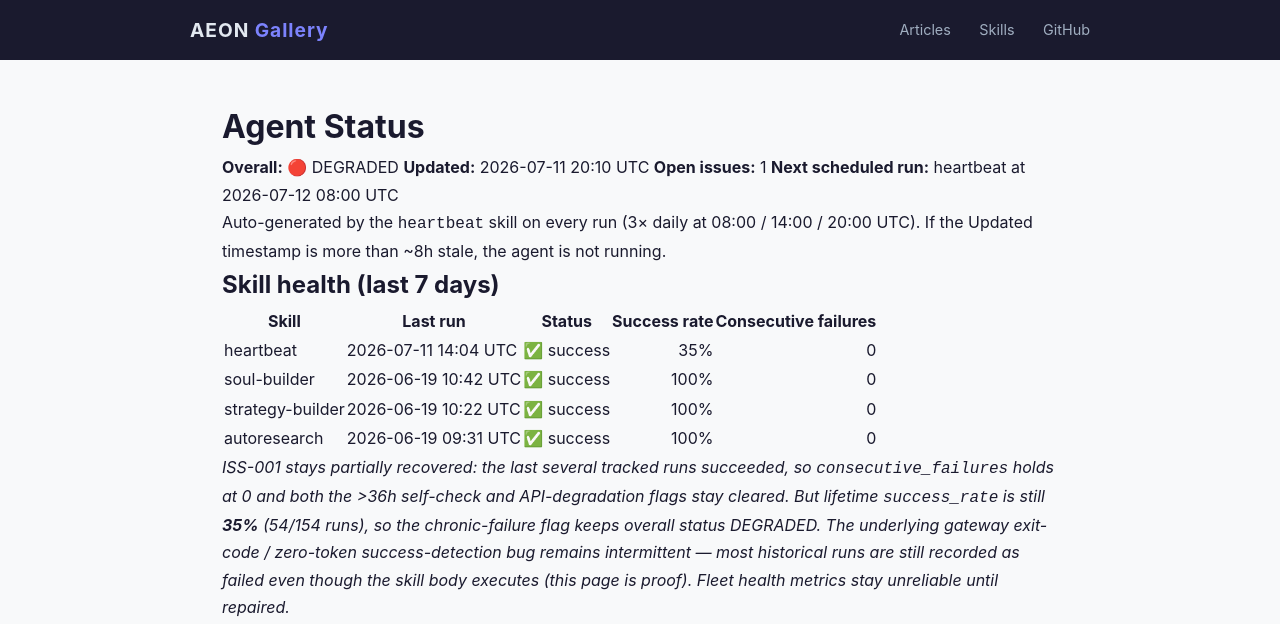
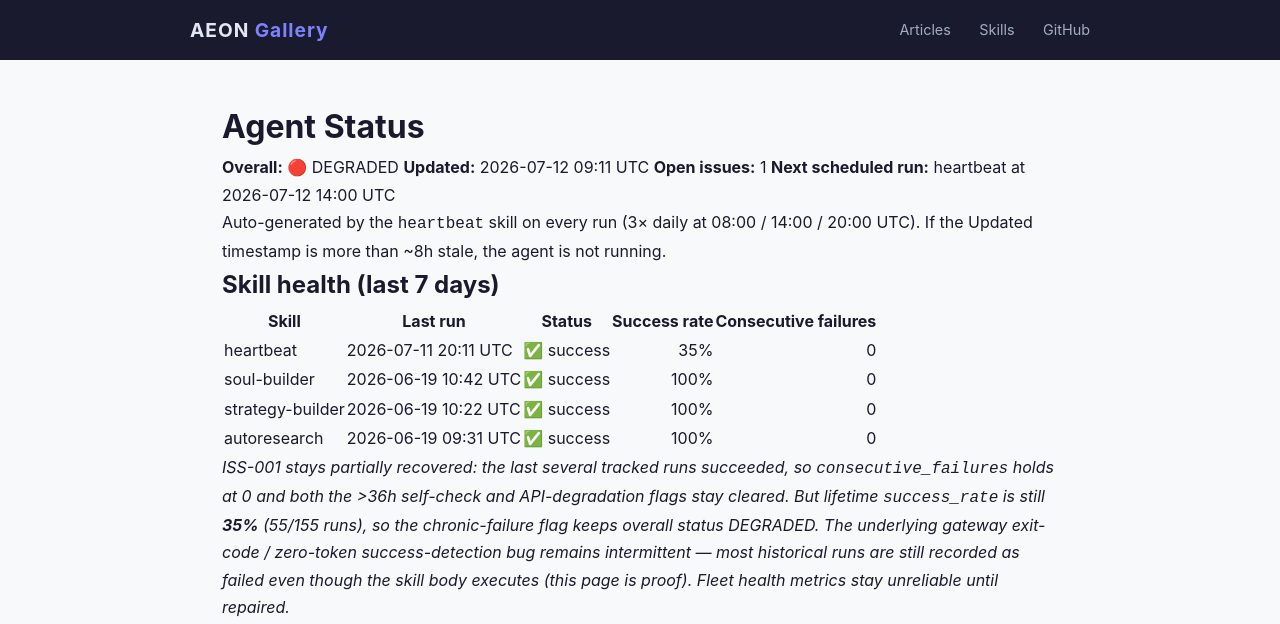
Before and after one commit to RickCrosschain/aeon, a Jekyll site: the page built from docs/status.md, in a window 1280 px wide. Shown: the top 624 px of the page. Built offline with Jekyll 4.4.1, drawn with Linux system fonts in a browser that asks for light colours.

Commit message:
chore(heartbeat): auto-commit 2026-07-12

```diff
--- a/docs/status.md
+++ b/docs/status.md
@@ -7,9 +7,9 @@
 # Agent Status
 
 **Overall:** 🔴 DEGRADED
-**Updated:** 2026-07-11 20:10 UTC
+**Updated:** 2026-07-12 09:11 UTC
 **Open issues:** 1
-**Next scheduled run:** heartbeat at 2026-07-12 08:00 UTC
+**Next scheduled run:** heartbeat at 2026-07-12 14:00 UTC
 
 Auto-generated by the `heartbeat` skill on every run (3× daily at 08:00 / 14:00 / 20:00 UTC). If the Updated timestamp is more than ~8h stale, the agent is not running.
 
@@ -17,12 +17,12 @@
 
 | Skill | Last run | Status | Success rate | Consecutive failures |
 |-------|----------|--------|-------------:|---------------------:|
-| heartbeat | 2026-07-11 14:04 UTC | ✅ success | 35% | 0 |
+| heartbeat | 2026-07-11 20:11 UTC | ✅ success | 35% | 0 |
 | soul-builder | 2026-06-19 10:42 UTC | ✅ success | 100% | 0 |
 | strategy-builder | 2026-06-19 10:22 UTC | ✅ success | 100% | 0 |
 | autoresearch | 2026-06-19 09:31 UTC | ✅ success | 100% | 0 |
 
-_ISS-001 stays partially recovered: the last several tracked runs succeeded, so `consecutive_failures` holds at 0 and both the >36h self-check and API-degradation flags stay cleared. But lifetime `success_rate` is still **35%** (54/154 runs), so the chronic-failure flag keeps overall status DEGRADED. The underlying gateway exit-code / zero-token success-detection bug remains intermittent — most historical runs are still recorded as failed even though the skill body executes (this page is proof). Fleet health metrics stay unreliable until repaired._
+_ISS-001 stays partially recovered: the last several tracked runs succeeded, so `consecutive_failures` holds at 0 and both the >36h self-check and API-degradation flags stay cleared. But lifetime `success_rate` is still **35%** (55/155 runs), so the chronic-failure flag keeps overall status DEGRADED. The underlying gateway exit-code / zero-token success-detection bug remains intermittent — most historical runs are still recorded as failed even though the skill body executes (this page is proof). Fleet health metrics stay unreliable until repaired._
 
 ## Open issues
 
--- a/memory/token-usage.csv
+++ b/memory/token-usage.csv
@@ -57,3 +57,4 @@
 2026-07-11,heartbeat,claude-opus-4-8,2096,4221,389660,40065
 2026-07-11,heartbeat,claude-opus-4-8,2114,4290,382844,38493
 2026-07-11,heartbeat,claude-opus-4-8,2098,4657,438585,39436
+2026-07-12,heartbeat,claude-opus-4-8,2116,4587,452558,41065
```
Also changed, not shown: memory/logs/2026-07-12.md (added, +16 -0 lines), .outputs/heartbeat.md.
